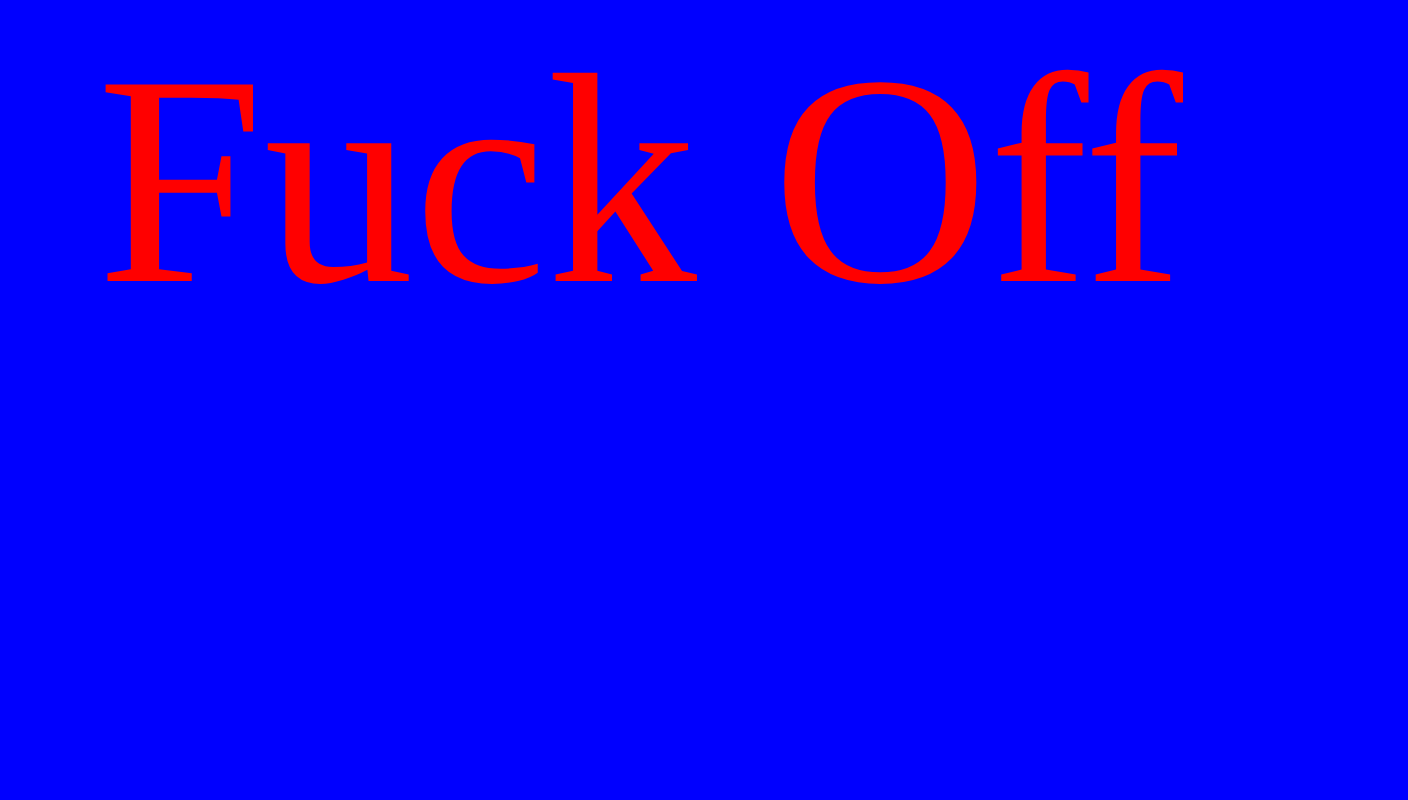
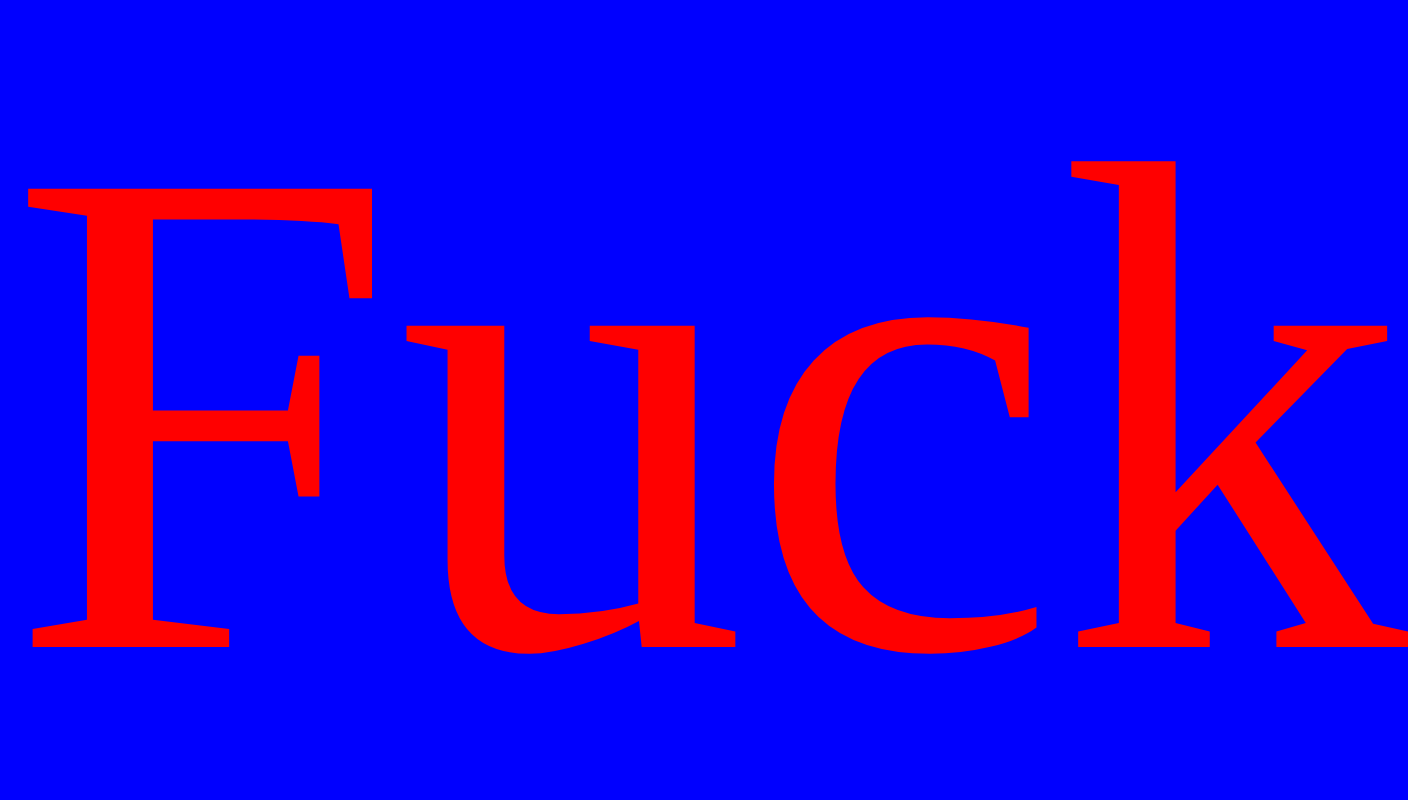
Before and after one commit to JOT-Creative/JOT-Creative.github.io, a plain HTML site: page index.html in a window 1280 px wide. Shown: the top 800 px of the page, 1408 px wide, since content can reach past the window. Drawn offline with Linux system fonts and the light colour scheme.

Commit message:
Update index.css

```diff
--- a/index.css
+++ b/index.css
@@ -1,6 +1,6 @@
 body{
   background-color: blue;
-  font-size: 300px;
+  font-size: 700px;
   color: red;
   text-align: center;
 }
```
